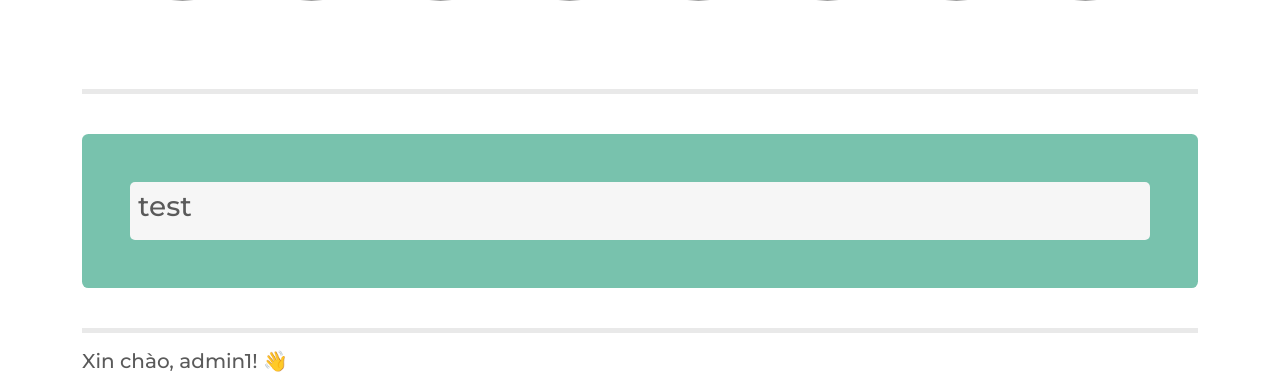
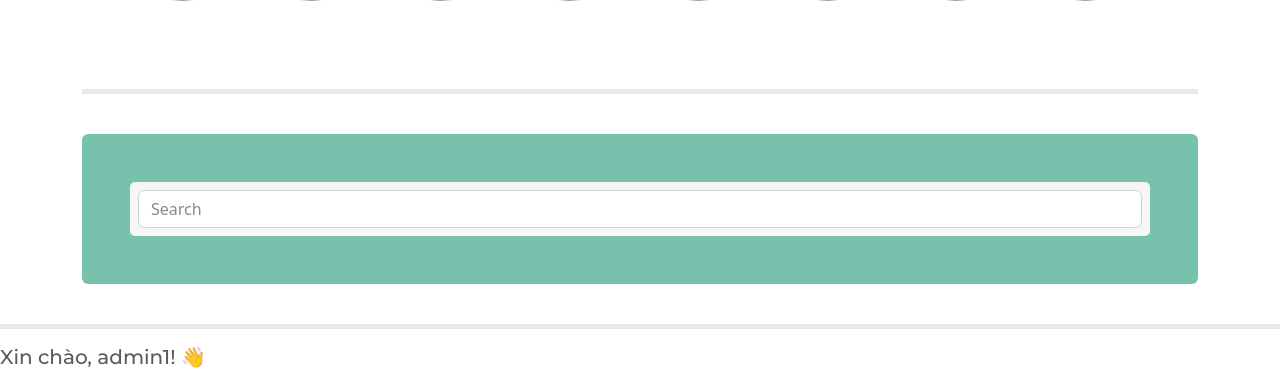
Before and after one commit to jhtdesu/Hotel-booking, a Django app: page /homepage in a window 1280 px wide. Shown: the part 1248-1629 px from the top of the page. Run offline with Django 4.2, Linux system fonts and the light colour scheme; a user stored in the database is signed in; grey boxes are pictures that could not be loaded.

Commit message:
homepage

```diff
--- a/app1/templates/app1/homepage.html
+++ b/app1/templates/app1/homepage.html
@@ -61,9 +61,11 @@
 
       <div class="container-fluid p-2" style=" background-color: #f6f6f6; border-radius: 5px;">
 
-        <h3>test</h3>
+          <input class="form-control me-2" type="search" placeholder="Search" aria-label="Search">
 
         </div>
+
+    </div>
 
     </div>
 
--- a/app1/templates/app1/list.html
+++ b/app1/templates/app1/list.html
@@ -12,7 +12,7 @@
 
     <div class="container-fluid p-2" style=" background-color: #f6f6f6; border-radius: 5px;">
 
-      <h3>test</h3>
+        <input class="form-control me-2" type="search" placeholder="Search" aria-label="Search">
 
       </div>
 
```
